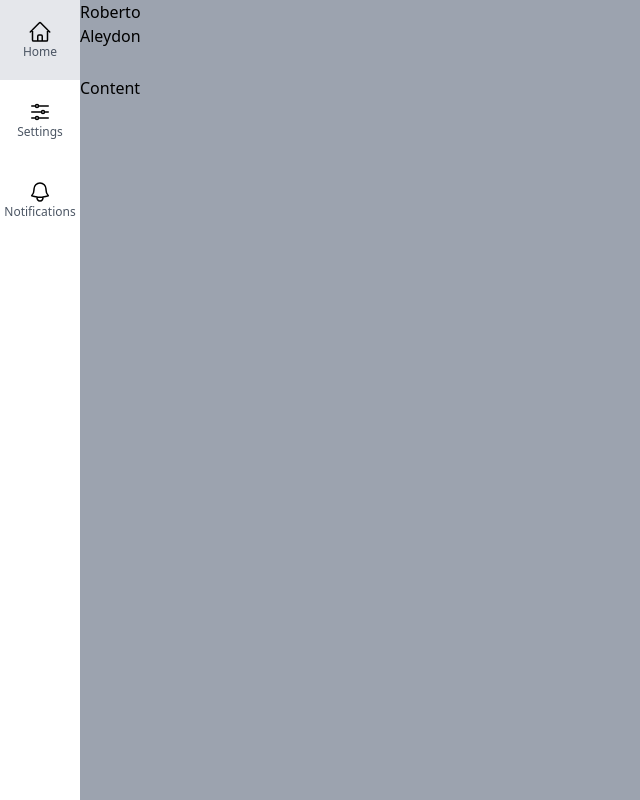
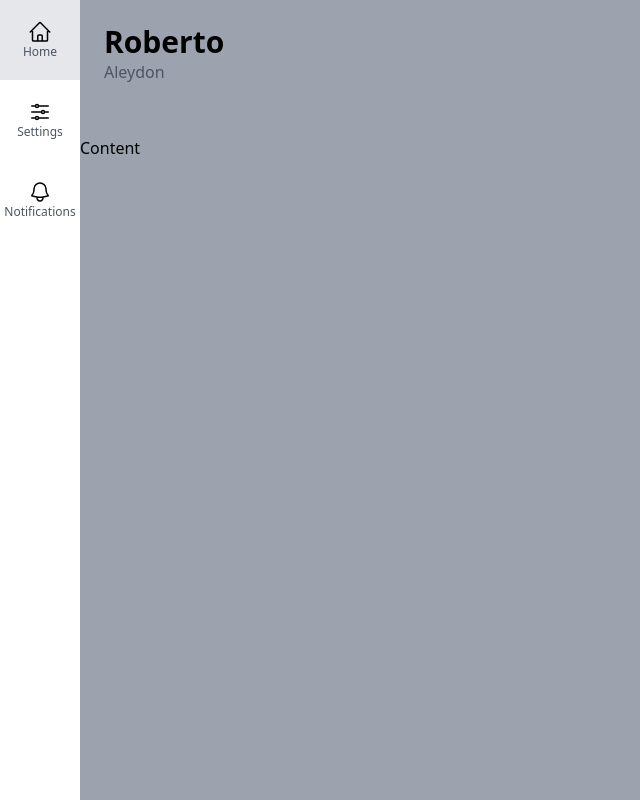
Before and after one commit to Aleydon/Dashboard-Admin, a Next.js app: page / in a window 1280 px wide. Shown: the whole page, without its empty margins (0-640 px from the left). Built offline with nearby package versions, Linux system fonts and the light colour scheme.

Commit message:
ADD: Title style

```diff
--- a/src/components/title/index.tsx
+++ b/src/components/title/index.tsx
@@ -4,8 +4,8 @@ interface TitleProps {
 }
 
 export const Title = ({ title, subTitle }: TitleProps) => (
-  <>
-    <h1>{title}</h1>
-    <h2>{subTitle}</h2>
-  </>
+  <div className="m-6">
+    <h1 className="font-black text-3xl">{title}</h1>
+    <h2 className="font-light font-sm text-gray-600">{subTitle}</h2>
+  </div>
 );
```
